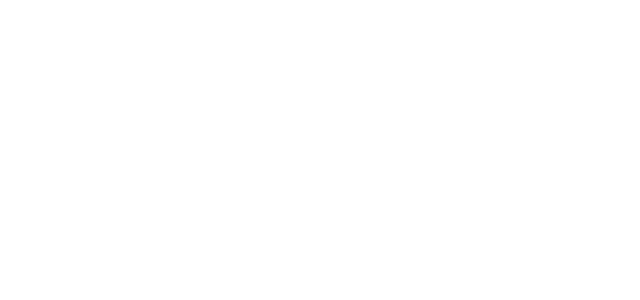
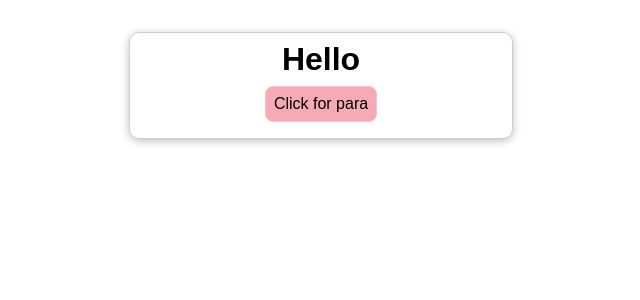
Before and after one commit to sreeyu/dummy_project, a React (Create React App) app: page / in a window 1280 px wide. Shown: the top 300 px of the page, without its empty margins (319-959 px from the left). Built offline with nearby package versions, Linux system fonts and the light colour scheme.

Commit message:
Basic structure of the project

```diff
--- a/src/App.js
+++ /dev/null
@@ -1,12 +0,0 @@
-
-import './App.css';
-
-function App() {
-  return (
-    <div className="App">
-
-    </div>
-  );
-}
-
-export default App;
--- /dev/null
+++ b/src/App.jsx
@@ -0,0 +1,15 @@
+import React from 'react';
+import styles from './App.module.css';
+import Button from './components/UI/Button';
+
+function App() {
+
+  return (
+    <div className={styles.app}>
+      <h1>Hello</h1>
+      <Button >Click for para</Button>
+    </div>
+  );
+}
+
+export default App;
--- /dev/null
+++ b/src/App.module.css
@@ -0,0 +1,15 @@
+.app{
+    border: 1px solid #ccc;
+    width: 90%;
+    max-width: 24rem;
+    margin: 2rem auto;
+    padding: 0.5rem;
+    text-align: center;
+    box-shadow: 0 2px 8px rgba(0, 0, 0, 0.26);
+    border-radius: 10px;
+}
+
+.app h1{
+    margin: 0;
+    text-align: center;
+}
--- /dev/null
+++ b/src/components/UI/Button.jsx
@@ -0,0 +1,11 @@
+import React from "react";
+import styles from './Button.module.css'
+
+function Button(props) {
+
+    return(
+        <button className={styles.btn} onClick={props.onClick}>{props.children}</button>
+    );
+};
+
+export default Button;
--- /dev/null
+++ b/src/components/UI/Button.module.css
@@ -0,0 +1,14 @@
+.btn{
+    font: inherit;
+    background-color: rgb(245, 170, 182);
+    border: 1px solid pink;
+    border-radius: 0.5rem;
+    padding: 0.5rem 0.5rem;
+    cursor: pointer;
+    margin: 0.5rem;
+}
+
+.btn:active,
+.btn:hover{
+    background-color: rgb(250, 127, 147);
+}
--- a/src/index.css
+++ b/src/index.css
@@ -0,0 +1,16 @@
+* {
+  box-sizing: border-box;
+}
+
+html {
+  font-family: sans-serif;
+  background: #fff;
+}
+
+body {
+  margin: 0;
+}
+
+main {
+  margin-top: 6rem;
+}
```
Also changed, not shown: src/App.css (deleted).
